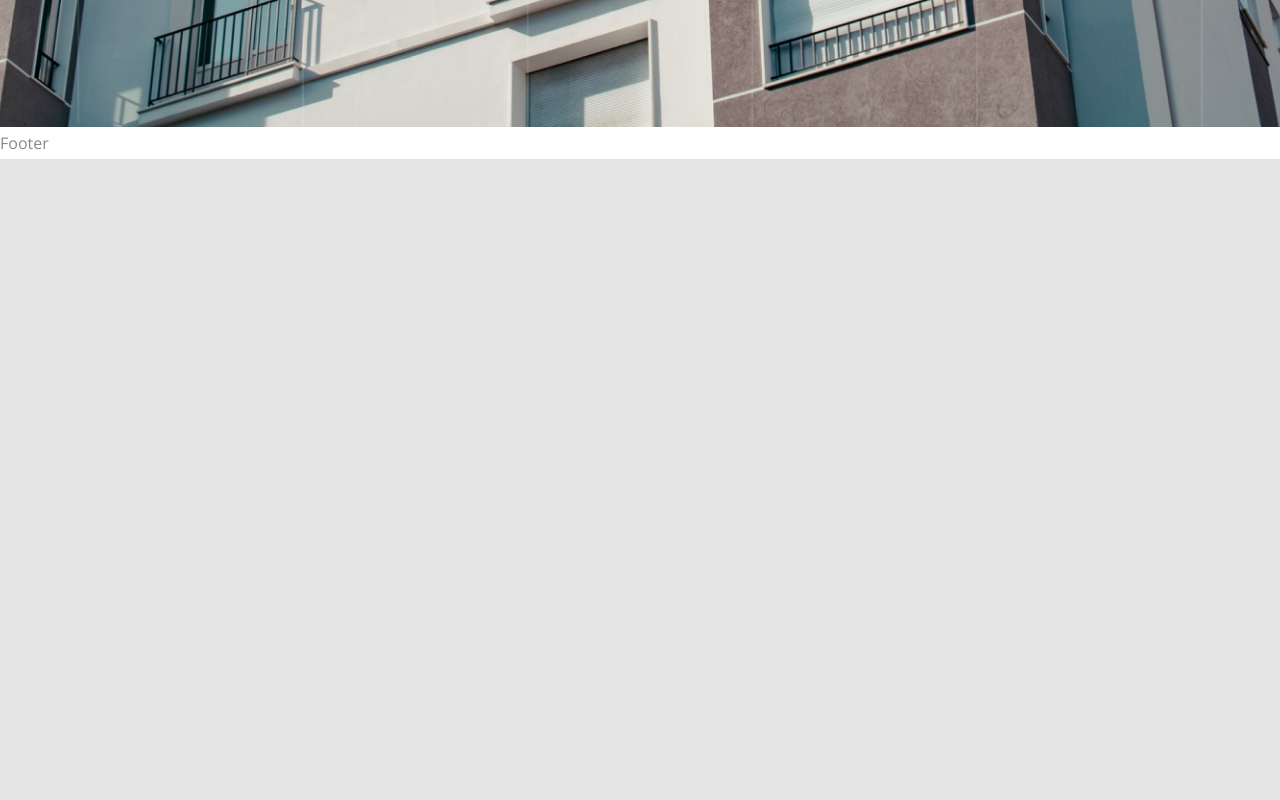
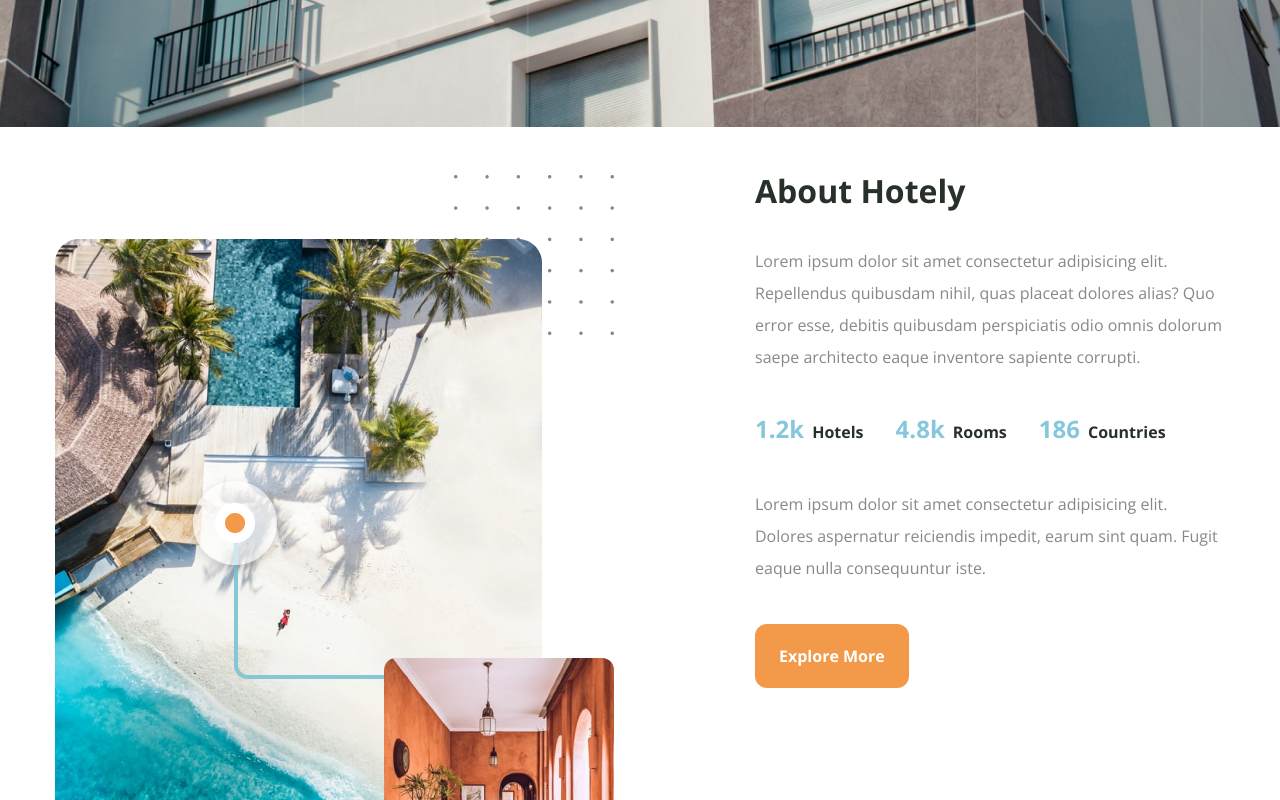
Before and after one commit to eduardosoutodefreitas/hotel-booking-lp, a Next.js app: page / in a window 1280 px wide. Shown: the part 960-1760 px from the top of the page. Before the commit the page ends 1119 px from the top, so only its background shows below. Built offline with nearby package versions, Linux system fonts and the light colour scheme.

Commit message:
feat: add About section

```diff
--- a/src/app/page.tsx
+++ b/src/app/page.tsx
@@ -1,3 +1,4 @@
+import About from "@/components/About";
 import Footer from "@/components/Footer";
 import Header from "@/components/Header";
 import Hero from "@/components/Hero";
@@ -8,6 +9,7 @@ export default function Home() {
     <main className='max-w-[1440px] mx-auto bg-white overflow-hidden'>
       <Header />
       <Hero />
+      <About />
       <Footer />
     </main>
   );
--- /dev/null
+++ b/src/components/About.tsx
@@ -0,0 +1,43 @@
+"use client";
+import Image from "next/image";
+import { motion } from "framer-motion";
+import { fadeIn } from "../../variants";
+import { Button } from "./ui/button";
+import Stats from "./Stats";
+
+const About = () => {
+  return (
+    <section className='py-12  xl:pb-24'>
+      <div className='container mx-auto'>
+        <div>
+          <div className='flex flex-col xl:flex-row'>
+            <div className='flex-1 relative'>
+              <Image src={"/about/img2.png"} alt='' width={559} height={721} />
+            </div>
+
+            <div className='xl:max-w-[470px]'>
+              <h2 className='h2 mb-[38px]'>About Hotely</h2>
+              <p>
+                Lorem ipsum dolor sit amet consectetur adipisicing elit.
+                Repellendus quibusdam nihil, quas placeat dolores alias? Quo
+                error esse, debitis quibusdam perspiciatis odio omnis dolorum
+                saepe architecto eaque inventore sapiente corrupti.
+              </p>
+              <div className=' my-5 xl:my-10 min-h-[35px]'>
+                <Stats />
+              </div>
+              <p className='mb-10'>
+                Lorem ipsum dolor sit amet consectetur adipisicing elit. Dolores
+                aspernatur reiciendis impedit, earum sint quam. Fugit eaque
+                nulla consequuntur iste.
+              </p>
+              <Button variant={"accent"}>Explore More</Button>
+            </div>
+          </div>
+        </div>
+      </div>
+    </section>
+  );
+};
+
+export default About;
--- /dev/null
+++ b/src/components/Stats.tsx
@@ -0,0 +1,44 @@
+"use client";
+import CountUp from "react-countup";
+const statsData = [
+  {
+    value: 1.2,
+    type: "Hotels",
+    unit: "k",
+  },
+  {
+    value: 4.8,
+    type: "Rooms",
+    unit: "k",
+  },
+  {
+    value: 186,
+    type: "Countries",
+    unit: null,
+  },
+];
+
+const Stats = () => {
+  return (
+    <div className='flex flex-col xl:flex-row gap-x-8 gap-y-4 my-10'>
+      {statsData.map((item, index) => (
+        <div className='flex' key={index}>
+          <div className='flex items-baseline gap-x-2'>
+            <h3 className='h3 text-soft_green'>
+              <CountUp
+                start={0}
+                end={item.value}
+                decimals={item.value % 1 !== 0 ? 1 : 0}
+                duration={6}
+              />
+              <span>{item.unit}</span>
+            </h3>
+            <div className='font-semibold text-black '>{item.type}</div>
+          </div>
+        </div>
+      ))}
+    </div>
+  );
+};
+
+export default Stats;
```
